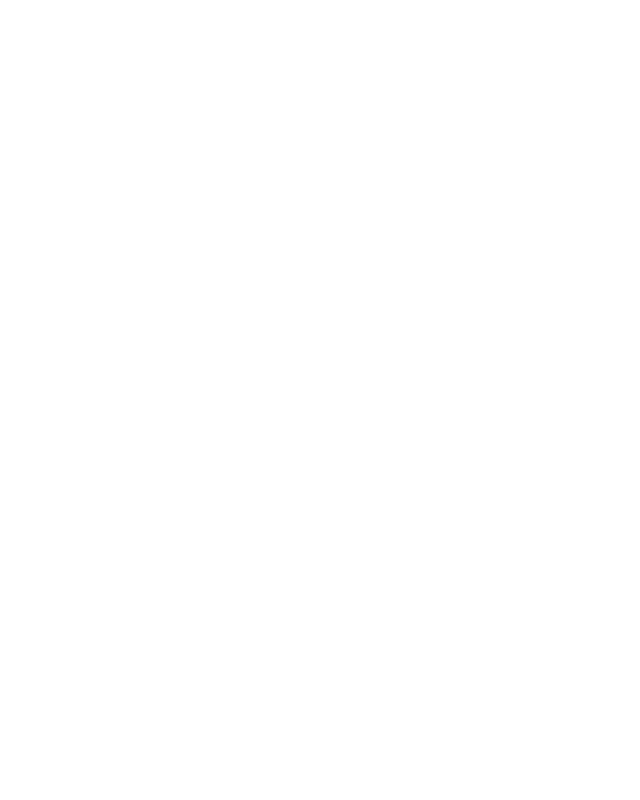
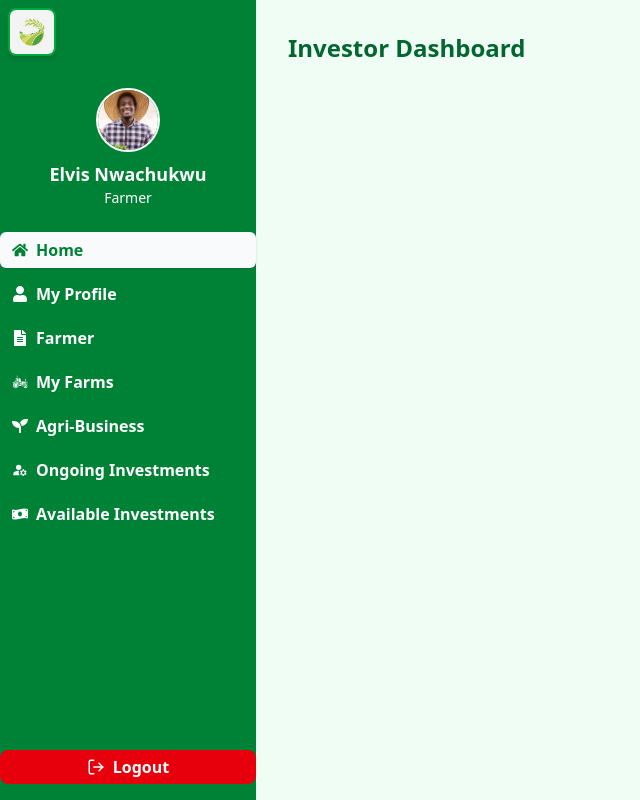
Before and after one commit to Springcore-Africa/The_extension_manager_frontend, a React (Vite) app: page /investordashboard in a window 1280 px wide. Before the commit this address had no page. Shown: the whole page, without its empty margins (0-640 px from the left). Built offline with nearby package versions, Linux system fonts and the light colour scheme.

Commit message:
New commit

```diff
--- a/src/App.jsx
+++ b/src/App.jsx
@@ -20,6 +20,7 @@
 import ExtensionAgent from './pages/ExtensionAgent';
 import Farm from './pages/Farm';
 import AgriBusiness from './pages/AgriBusiness';
+import InvestorDashboard from "./Dashboards/InvestorDashboard";
 
 function App() {
 
@@ -49,6 +50,7 @@
           <Route path="/extension-agent" element={<ExtensionAgent/>} />
           <Route path="/farm" element={<Farm />} />
           <Route path="/agribusiness" element={<AgriBusiness />} />
+          <Route path="/investordashboard" element={<InvestorDashboard />} />
           {/* <Route path="*" element={<NotFound />} /> */}
         </Routes>
 
--- /dev/null
+++ b/src/Dashboards/InvestorDashboard.jsx
@@ -0,0 +1,150 @@
+import { useState } from "react";
+import { Link, useLocation } from "react-router-dom";
+import Logo from "../assets/logo.jpeg";
+import FarmerDp from "../assets/farmer-dp.jpeg";
+import {
+  FaHome,
+  FaUser,
+  FaMoneyBillWave,
+  FaFileAlt,
+  FaSeedling,
+} from "react-icons/fa";
+import { GiFarmTractor } from "react-icons/gi";
+import { MdManageAccounts } from "react-icons/md";
+import { FiLogOut } from "react-icons/fi";
+
+function InvestorDashboard() {
+  const [sidebar, setSidebar] = useState(false);
+  const location = useLocation();
+
+  const handleSidebar = () => setSidebar((prev) => !prev);
+
+  // Sidebar Navlinks
+  const navLinks = [
+    { to: "/investordashboard", label: "Home", icon: <FaHome /> },
+    { to: "/profile", label: "My Profile", icon: <FaUser /> },
+    { to: "/farmer", label: "Farmer", icon: <FaFileAlt /> },
+    { to: "/myfarms", label: "My Farms", icon: <GiFarmTractor /> },
+    { to: "/agribusiness", label: "Agri-Business", icon: <FaSeedling /> },
+    {
+      to: "/#",
+      label: "Ongoing Investments",
+      icon: <MdManageAccounts />,
+    },
+    { to: "/#", label: "Available Investments", icon: <FaMoneyBillWave /> },
+  ];
+
+  return (
+    <>
+      <div className="flex min-h-screen bg-green-50">
+        {/* Hamburger menu for mobile view */}
+        <button
+          className="md:hidden absolute top-4 left-4 z-30 bg-white p-2 rounded-lg shadow-lg"
+          onClick={handleSidebar}
+          aria-label="Open sidebar"
+        >
+          <span className="block w-6 h-0.5 bg-green-700 rounded mb-1"></span>
+          <span className="block w-6 h-0.5 bg-green-700 rounded mb-1"></span>
+          <span className="block w-6 h-0.5 bg-green-700 rounded"></span>
+        </button>
+
+        {/* Sidebar */}
+        <aside
+          className={`
+            fixed inset-y-0 left-0 z-40 w-64 bg-green-700 text-white shadow-lg
+            transform transition-transform duration-300 flex flex-col
+            md:static md:translate-x-0 md:shadow-none md:flex
+            ${sidebar ? "translate-x-0" : "-translate-x-full"}
+          `}
+        >
+          {/* Close button for mobile view */}
+          <button
+            className="close-btn text-3xl absolute top-4 right-6 text-white hover:text-green-900 md:hidden"
+            onClick={handleSidebar}
+          >
+            &times;
+          </button>
+
+          {/* Logo */}
+          <div className="mb-8 ml-2 mt-2">
+            <Link to="/" className="flex items-center">
+              <img
+                src={Logo}
+                alt="Logo"
+                className="w-12 h-12 object-cover rounded-lg border-2 border-green-600 shadow-md bg-white"
+                style={{ minWidth: 48, minHeight: 48 }}
+              />
+            </Link>
+          </div>
+
+          {/* Sidebar main content */}
+          <div className="flex-1 flex flex-col justify-between">
+            <div>
+              <div className="flex flex-col items-center mb-6 relative group">
+                <img
+                  src={FarmerDp}
+                  alt="Profile"
+                  className="rounded-full border-white border-2 w-16 h-16 mb-2 object-cover cursor-pointer"
+                  onClick={() =>
+                    document.getElementById("profilePicInput")?.click()
+                  }
+                  title="Click to change profile picture"
+                />
+
+                <h2 className="text-lg font-bold text-center">Elvis Nwachukwu</h2>
+                <p className="text-sm text-center">Farmer</p>
+              </div>
+              <nav className="flex flex-col gap-2 mb-8">
+                {navLinks.map((item) => (
+                  <Link
+                    key={item.to}
+                    to={item.to}
+                    className={`flex items-center gap-2 w-full text-left font-semibold cursor-pointer rounded-md px-3 py-1.5 transition
+                      ${
+                        location.pathname === item.to
+                          ? "bg-gray-50 text-green-700 shadow font-bold"
+                          : "hover:bg-green-600 hover:text-white duration-200"
+                      }
+                      group
+                    `}
+                    onClick={() => setSidebar(false)}
+                  >
+                    <span className="transition-colors duration-200 group-hover:text-yellow-300">
+                      {item.icon}
+                    </span>
+                    {item.label}
+                  </Link>
+                ))}
+              </nav>
+            </div>
+            <div>
+              <button
+                className="w-full flex items-center justify-center gap-2 text-white border cursor-pointer border-transparent px-2 mb-4 bg-red-600 py-1 rounded-lg font-semibold hover:bg-red-700 hover:shadow-md transition text-sm sm:text-base duration-200"
+                style={{ transition: "background 0.2s, box-shadow 0.2s" }}
+              >
+                <FiLogOut className="text-lg transition-colors duration-200 " />
+                Logout
+              </button>
+            </div>
+          </div>
+        </aside>
+
+        {/* Overlay for mobile sidebar */}
+        {sidebar && (
+          <div
+            className="fixed inset-0 bg-black/70 bg-opacity-40 z-30 md:hidden"
+            onClick={handleSidebar}
+          />
+        )}
+
+        {/* Main dashboard content goes here */}
+        <main className="flex-1 p-8">
+
+          <h1 className="text-2xl font-bold text-green-800">Investor Dashboard</h1>
+        </main>
+      </div>
+    </>
+  );
+}
+
+export default InvestorDashboard;
--- a/src/InvestorsSignup.jsx
+++ b/src/InvestorsSignup.jsx
@@ -75,7 +75,7 @@
             />
 
             {/* Submit */}
-            <Link to="/Dashboard">
+            <Link to="/InvestorDashboard">
               <button
                 type="submit"
                 className="w-full bg-green-600 text-white p-2 rounded hover:bg-green-700 transition"
--- a/src/components/DashboardAsideBar.jsx
+++ b/src/components/DashboardAsideBar.jsx
@@ -14,8 +14,10 @@
 import { FiLogOut } from "react-icons/fi";
 
 function DashboardAsideBar() {
-  const [sidebarOpen, setSidebarOpen] = useState(false);
+  const [sidebar, setSidebar] = useState(false);
   const location = useLocation();
+
+  const handleSidebar = () => setSidebar((prev) => !prev);
 
   // Sidebar Navlinks
   const navLinks = [
@@ -34,53 +36,32 @@
 
   return (
     <>
-      {/* Hamburger menu for mobile */}
+      {/* Hamburger menu for mobile view */}
       <button
         className="md:hidden absolute top-4 left-4 z-30 bg-white p-2 rounded-lg shadow-lg"
-        onClick={() => setSidebarOpen(true)}
+        onClick={handleSidebar}
         aria-label="Open sidebar"
       >
-        <svg
-          className="w-6 h-6 text-green-700"
-          fill="none"
-          stroke="currentColor"
-          strokeWidth={2}
-          viewBox="0 0 24 24"
-        >
-          <path
-            strokeLinecap="round"
-            strokeLinejoin="round"
-            d="M4 6h16M4 12h16M4 18h16"
-          />
-        </svg>
+        <span className="block w-6 h-0.5 bg-green-700 rounded mb-1"></span>
+        <span className="block w-6 h-0.5 bg-green-700 rounded mb-1"></span>
+        <span className="block w-6 h-0.5 bg-green-700 rounded"></span>
       </button>
 
       {/* Sidebar */}
       <aside
-        className={`fixed inset-y-0 left-0 z-40 w-64 bg-green-700 text-white flex-col p-2 transform transition-transform duration-300
-          md:static md:flex md:translate-x-0
-          ${sidebarOpen ? "flex translate-x-0" : "hidden -translate-x-full"}
+        className={`
+          fixed inset-y-0 left-0 z-40 w-64 bg-green-700 text-white shadow-lg
+          transform transition-transform duration-300 flex flex-col
+          md:static md:translate-x-0 md:shadow-none md:flex
+          ${sidebar ? "translate-x-0" : "-translate-x-full"}
         `}
       >
-        {/* Close button for mobile */}
+        {/* Close button for mobile view */}
         <button
-          className="md:hidden absolute top-4 right-4 text-white bg-green-800 rounded-full p-1"
-          onClick={() => setSidebarOpen(false)}
-          aria-label="Close sidebar"
+          className="close-btn text-3xl absolute top-4 right-6 text-white hover:text-green-900 md:hidden"
+          onClick={handleSidebar}
         >
-          <svg
-            className="w-6 h-6"
-            fill="none"
-            stroke="currentColor"
-            strokeWidth={2}
-            viewBox="0 0 24 24"
-          >
-            <path
-              strokeLinecap="round"
-              strokeLinejoin="round"
-              d="M6 18L18 6M6 6l12 12"
-            />
-          </svg>
+          &times;
         </button>
 
         {/* Logo */}
@@ -104,7 +85,7 @@
                 alt="Profile"
                 className="rounded-full border-white border-2 w-16 h-16 mb-2 object-cover cursor-pointer"
                 onClick={() =>
-                  document.getElementById("profilePicInput").click()
+                  document.getElementById("profilePicInput")?.click()
                 }
                 title="Click to change profile picture"
               />
@@ -125,7 +106,7 @@
         }
         group
       `}
-      onClick={() => setSidebarOpen(false)}
+                  onClick={() => setSidebar(false)}
                 >
                   <span className="transition-colors duration-200 group-hover:text-yellow-300">
                     {item.icon}
@@ -140,7 +121,7 @@
               className="w-full flex items-center justify-center gap-2 text-white border cursor-pointer border-transparent px-2 mb-4 bg-red-600 py-1 rounded-lg font-semibold hover:bg-red-700 hover:shadow-md transition text-sm sm:text-base duration-200"
               style={{ transition: "background 0.2s, box-shadow 0.2s" }}
             >
-    <FiLogOut className="text-lg transition-colors duration-200 group-hover:text-yellow-300" />
+              <FiLogOut className="text-lg transition-colors duration-200 " />
               Logout
             </button>
           </div>
@@ -148,10 +129,10 @@
       </aside>
 
       {/* Overlay for mobile sidebar */}
-      {sidebarOpen && (
+      {sidebar && (
         <div
           className="fixed inset-0 bg-black/70 bg-opacity-40 z-30 md:hidden"
-          onClick={() => setSidebarOpen(false)}
+          onClick={handleSidebar}
         />
       )}
     </>
--- a/src/pages/AgriBusiness.jsx
+++ b/src/pages/AgriBusiness.jsx
@@ -474,7 +474,7 @@
                   </div>
                   <button
                     type="submit"
-                    className="w-full bg-green-700 text-white py-3 rounded-lg font-semibold hover:bg-green-900 transition mt-2"
+                    className="w-full bg-green-700 text-white py-3 rounded-lg font-semibold cursor-pointer hover:bg-green-900 transition mt-2"
                   >
                     {editMode ? "Update Agri-Business" : "Add Agri-Business"}
                   </button>
--- a/src/pages/ExtensionAgent.jsx
+++ b/src/pages/ExtensionAgent.jsx
@@ -289,7 +289,6 @@
                     required
                   />
                 </div>
-                {/* --- New Designation Field --- */}
                 <div>
                   <label className="block text-green-800 font-semibold mb-1">
                     Designation
@@ -303,7 +302,6 @@
                     required
                   />
                 </div>
-                {/* --- New Description Field --- */}
                 <div className="md:col-span-2">
                   <label className="block text-green-800 font-semibold mb-1">
                     Description
@@ -368,7 +366,7 @@
               </div>
               <button
                 type="submit"
-                className="w-full bg-green-700 text-white py-3 rounded-lg font-semibold hover:bg-green-900 transition mt-4"
+                className="w-full bg-green-700 text-white py-3 rounded-lg font-semibold cursor-pointer hover:bg-green-900 transition mt-4"
               >
                 Update Account
               </button>
--- a/src/pages/Profile.jsx
+++ b/src/pages/Profile.jsx
@@ -366,7 +366,7 @@
               </div>
               <button
                 type="submit"
-                className="w-full bg-green-700 text-white py-3 rounded-lg font-semibold hover:bg-green-900 transition mt-4"
+                className="w-full bg-green-700 text-white py-3 rounded-lg font-semibold cursor-pointer hover:bg-green-900 transition mt-4"
               >
                 Update Account
               </button>
```
Also changed, not shown: src/pages/MyFarms.jsx (+14 -6 lines). Lines whose indentation alone changed are shown as unchanged.
